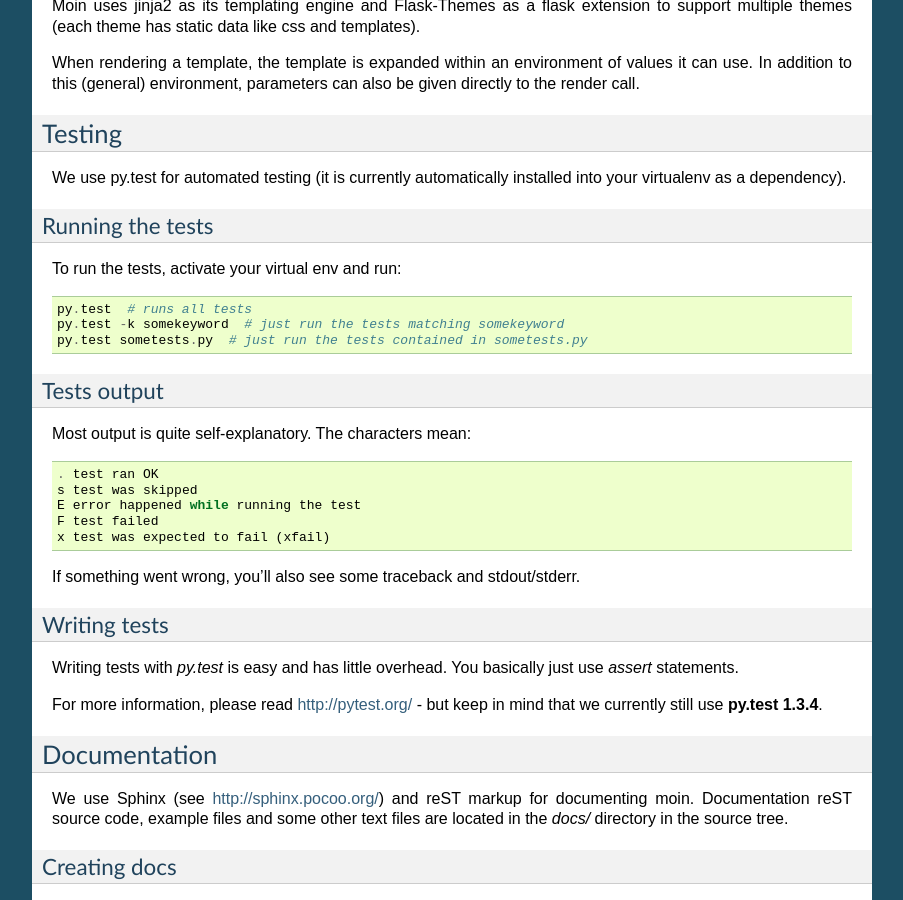
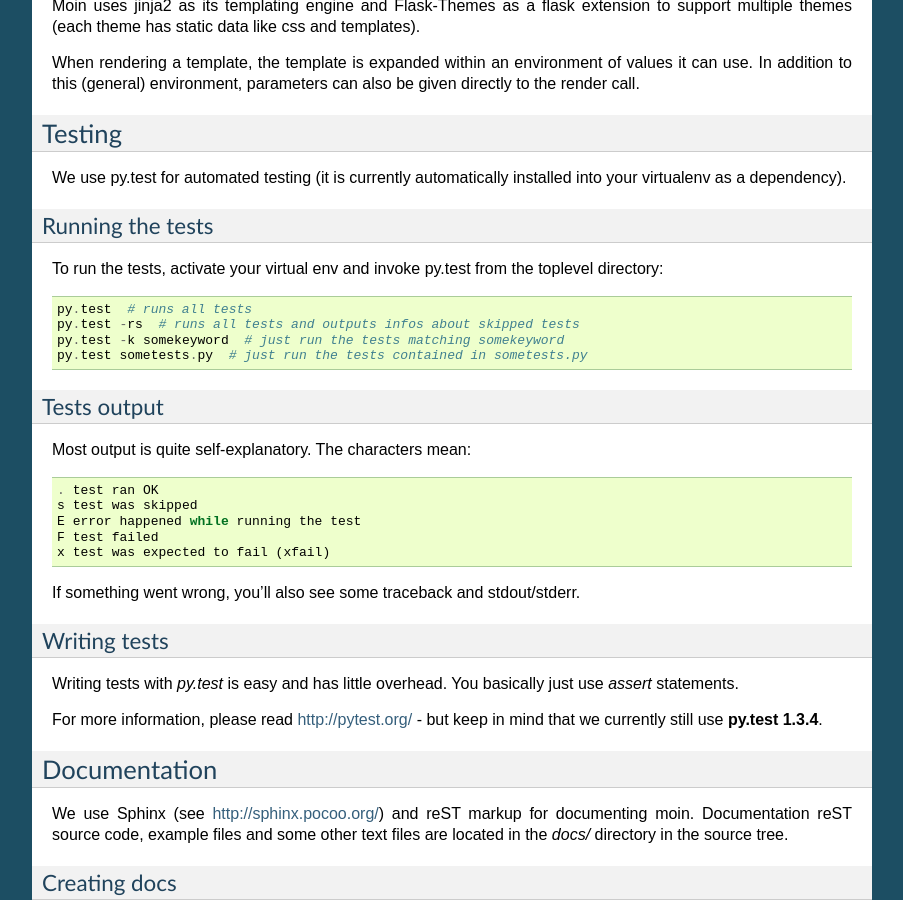
Before and after one commit to mirror/moin-2.0, a Sphinx documentation site: the page built from docs/devel/development.rst, in a window 1280 px wide and 900 px high, scrolled down 3218 px. Shown: the whole window, without its empty margins (198-1101 px from the left). Built offline with Sphinx 7.4.7, drawn with Linux system fonts in a browser that asks for light colours; pages that are not in the unit, such as notebooks, are missing from menus.

Commit message:
docs: be more clear about how the tests should be run, how to see infos about skipped tests

```diff
--- a/docs/devel/development.rst
+++ b/docs/devel/development.rst
@@ -189,9 +189,11 @@ into your virtualenv as a dependency).
 
 Running the tests
 -----------------
-To run the tests, activate your virtual env and run::
+To run the tests, activate your virtual env and invoke py.test from the
+toplevel directory::
 
     py.test  # runs all tests
+    py.test -rs  # runs all tests and outputs infos about skipped tests
     py.test -k somekeyword  # just run the tests matching somekeyword
     py.test sometests.py  # just run the tests contained in sometests.py
 
```
